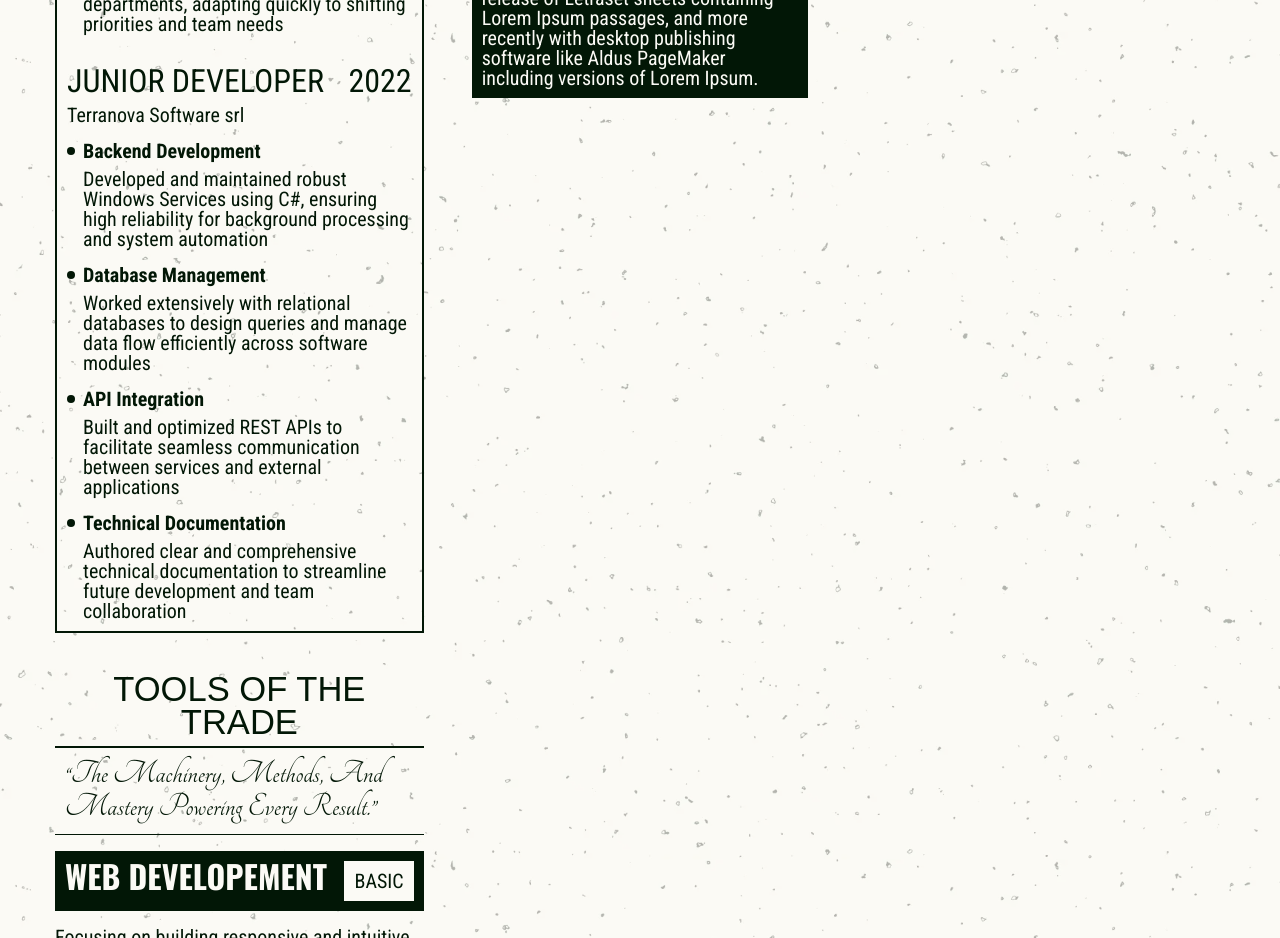
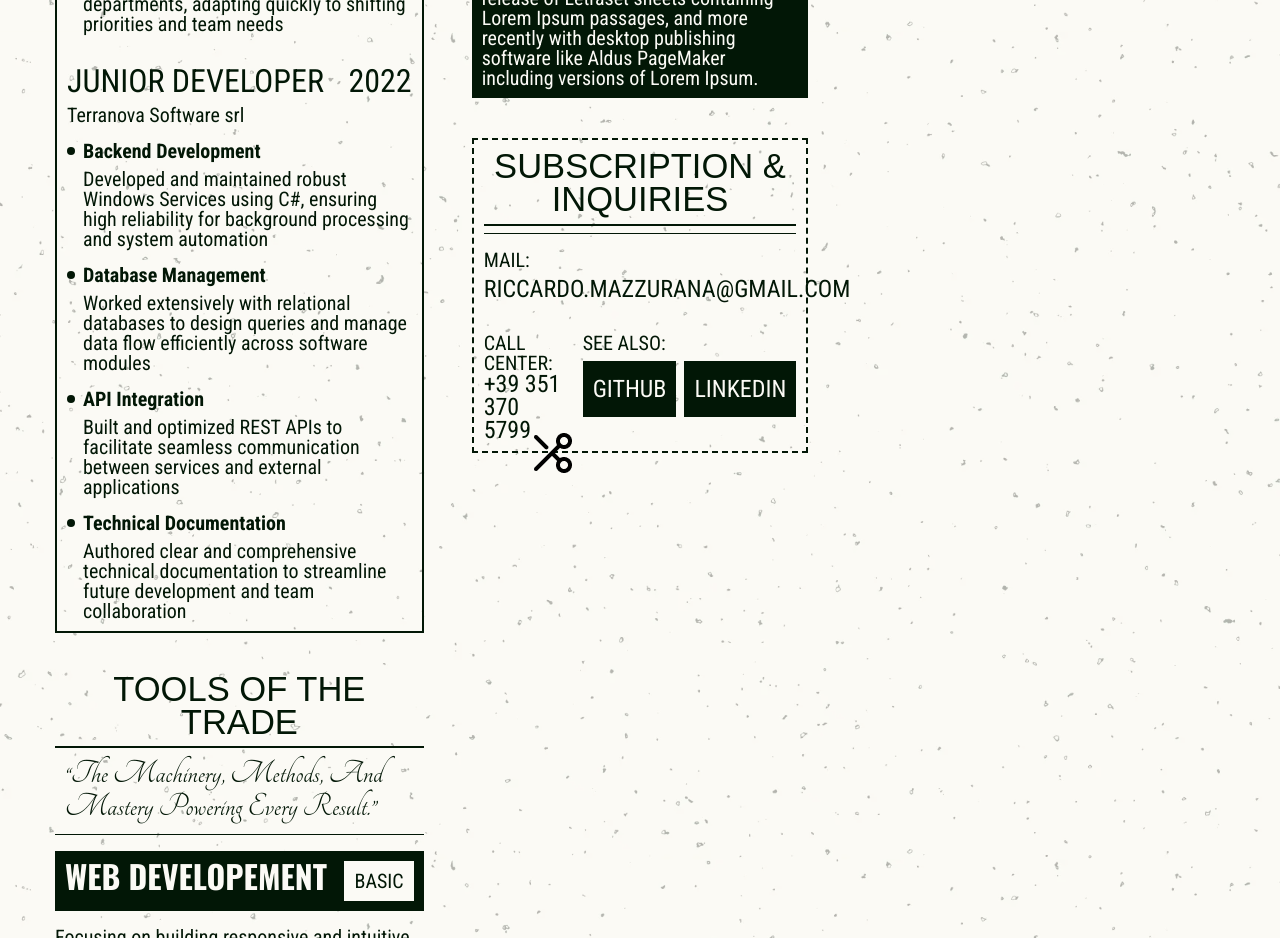
Before and after one commit to mxzzu/portfolio_v2, a Next.js app: page / in a window 1280 px wide. Shown: the part 1280-2218 px from the top of the page. Built offline with nearby package versions, Linux system fonts and the light colour scheme; a web font is replaced by a local one.

Commit message:
added contact section

```diff
--- /dev/null
+++ b/app/components/socialbutton.tsx
@@ -0,0 +1,14 @@
+import Link from "next/link";
+
+interface SocialButtonProp {
+  label: string;
+  href: string;
+}
+
+export default function SocialButton({ label, href }: SocialButtonProp) {
+  return (
+    <Link href={href} className="flex items-start p-(--padding) bg-black text-white cursor-pointer select-none">
+        <span className="uppercase text-(length:--h5-size)">{label}</span>
+    </Link>
+  );
+}
--- /dev/null
+++ b/app/elements/contact/contact.module.css
@@ -0,0 +1,40 @@
+.contactContainer {
+  display: flex;
+  flex-direction: column;
+  gap: var(--spacing-gap-32);
+}
+
+.mailContainer {
+  display: flex;
+  flex-direction: column;
+  gap: var(--spacing-gap-8);
+}
+
+.otherContactsContainer {
+  display: flex;
+  gap: var(--spacing-gap-16);
+}
+
+.callCenterContainer {
+  display: flex;
+  flex-direction: column;
+  gap: var(--spacing-gap-24);
+}
+
+.numberContainer {
+  display: flex;
+  flex-direction: column;
+  gap: var(--spacing-gap-10);
+}
+
+.socialContainer {
+  display: flex;
+  flex-direction: column;
+  gap: var(--spacing-gap-8);
+}
+
+.buttonContainer {
+    display: flex;
+    align-items: left;
+    gap: var(--spacing-gap-8);
+}
--- /dev/null
+++ b/app/elements/contact/index.tsx
@@ -0,0 +1,44 @@
+import SocialButton from "@/app/components/socialbutton";
+import styles from "./contact.module.css";
+import SectionTitle from "@/app/components/sectionTitle";
+import Image from "next/image";
+
+export default function Contact() {
+  return (
+    <section className="relative contact">
+      <SectionTitle title="subscription & inquiries" />
+
+      <div className="absolute -bottom-5.5 left-15">
+        <Image src="/scissors.webp" alt="Scissors" width={38} height={40} />
+      </div>
+
+      <div className={styles.contactContainer}>
+        <div className={styles.mailContainer}>
+          <p>MAIL:</p>
+          <h5>riccardo.mazzurana@gmail.com</h5>
+        </div>
+        <div className={styles.otherContactsContainer}>
+          <div className={styles.callCenterContainer}>
+            <p>CALL CENTER:</p>
+            <div className={styles.numberContainer}>
+              <h5>+39 351 370 5799</h5>
+            </div>
+          </div>
+          <div className={styles.socialContainer}>
+            <p>SEE ALSO:</p>
+            <div className={styles.buttonContainer}>
+              <SocialButton
+                label="github"
+                href="https://www.github.com/mxzzu"
+              />
+              <SocialButton
+                label="linkedin"
+                href="https://www.linkedin.com/riccardo-mazzurana"
+              />
+            </div>
+          </div>
+        </div>
+      </div>
+    </section>
+  );
+}
--- a/app/globals.css
+++ b/app/globals.css
@@ -10,6 +10,7 @@
   --spacing-gap-8: 8px;
   --spacing-gap-10: 10px;
   --spacing-gap-16: 16px;
+  --spacing-gap-18: 18px;
   --spacing-gap-24: 24px;
   --spacing-gap-30: 30px;
   --spacing-gap-32: 32px;
@@ -29,6 +30,7 @@
   --h2-size: clamp(2.5rem, 0.78rem + 3.45vw, 3.75rem);
   --h3-size: clamp(1.5rem, 1.2rem + 1.2vw, 2.25rem);
   --h4-size: 32px;
+  --h5-size: 24px;
   --p-size: 20px;
 }
 
@@ -78,6 +80,11 @@
   section.bordered {
     padding: var(--padding);
     border: solid 2px var(--color-black);
+  }
+
+  section.contact {
+    padding: var(--padding);
+    border: dashed 2px var(--color-black);
   }
 
   h1 {
@@ -145,6 +152,13 @@
     font-family: var(--font-oswald);
   }
 
+  h5 {
+    font-family: var(--font-roboto-condensed);
+    font-size: var(--h5-size);
+    text-transform: uppercase;
+    line-height: 0.95 !important;
+  }
+
   p {
     font-family: var(--font-roboto-condensed);
     font-size: var(--p-size);
--- a/app/page.tsx
+++ b/app/page.tsx
@@ -6,6 +6,7 @@ import Studies from "@/app/elements/studies";
 import { about } from "@/app/data/about";
 import Photo from "@/app/elements/photo";
 import DailyColumn from "./elements/dailyColumn";
+import Contact from "./elements/contact";
 
 export default function Home() {
   return (
@@ -60,14 +61,15 @@ export default function Home() {
             <Skills />
           </div>
 
-          {/* SOTTO-COLONNA CENTRALE (Photo, Daily Column, Hobby) */}
+          {/* SOTTO-COLONNA CENTRALE (Photo, Daily Column, Hobby, Contacts) */}
           <div className="flex flex-col gap-10 px-4">
             <Photo />
             <DailyColumn />
+            <Contact />
           </div>
         </div>
 
-        {/* COLONNA DESTRA (Knowledge Acquired, Works, Contacts) */}
+        {/* COLONNA DESTRA (Knowledge Acquired, Works) */}
         <div className="md:col-span-1 flex flex-col gap-10">
           <Studies />
         </div>
```
Also changed, not shown: public/scissors.webp (added).
